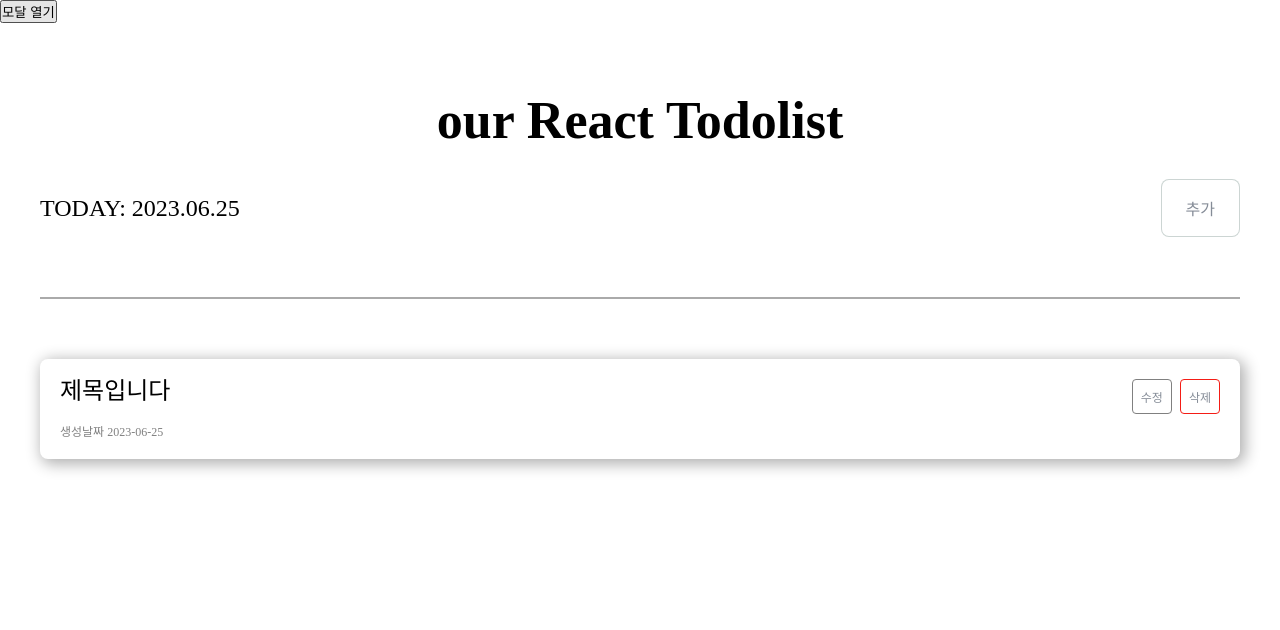
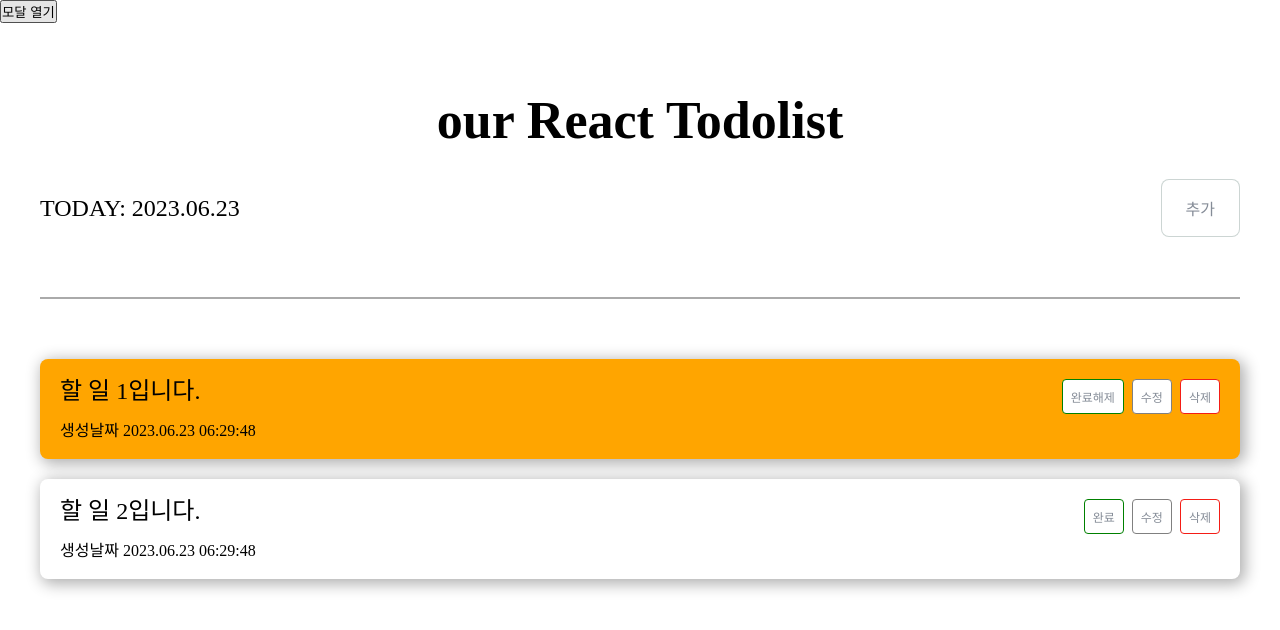
Before and after one commit to kminvita/practice_pro, a React (Create React App) app: page / in a window 1280 px wide. Shown: the top 630 px of the page. Built offline with nearby package versions, Linux system fonts and the light colour scheme.

Commit message:
Add/map이용해서 더미데이터 보여주기, dayjs, classnames로 css적용

```diff
--- a/package.json
+++ b/package.json
@@ -6,6 +6,8 @@
     "@testing-library/jest-dom": "^5.16.5",
     "@testing-library/react": "^13.4.0",
     "@testing-library/user-event": "^13.5.0",
+    "classnames": "^2.3.2",
+    "dayjs": "^1.11.8",
     "react": "^18.2.0",
     "react-dom": "^18.2.0",
     "react-scripts": "5.0.1",
--- a/src/pages/main/index.js
+++ b/src/pages/main/index.js
@@ -1,9 +1,34 @@
 import './main.css';
 import { CommonModal } from '../../components';
 import { useState } from 'react';
+import dayjs from 'dayjs';
+import cx from 'classnames';
+
+const DUMMY_TODOLIST = [
+    {
+        id: 1,
+        title: '할 일 1입니다.',
+        content: '내용 1입니다.',
+        createdAt: dayjs().format('YYYY.MM.DD HH:mm:ss'),
+        updatedAt: dayjs().format('YYYY.MM.DD HH:mm:ss'),
+        isComplete: true,
+    },
+    {
+        id: 2,
+        title: '할 일 2입니다.',
+        content: '내용 2입니다.',
+        createdAt: dayjs().format('YYYY.MM.DD HH:mm:ss'),
+        updatedAt: dayjs().format('YYYY.MM.DD HH:mm:ss'),
+        isComplete: false,
+    }
+];
+
+dayjs.locale('ko');
 
 function MainPage() {
     const [isOpen, setIsOpen] = useState(false);
+
+    const [todoList, setTodolist] = useState(DUMMY_TODOLIST);
 
     return (
         <>
@@ -11,11 +36,43 @@ function MainPage() {
             <main>
                 <h1>our React Todolist</h1>
                 <div className='Topnavbar'>
-                    <time>TODAY: 2023.06.25</time>
+                    <time>TODAY: {dayjs().format('YYYY.MM.DD')}</time>
                     <button type='button' className='addbutton'>추가</button>
                 </div>
+                <section className='todolist'>
+                    {todoList.map((item) => {
+                        return (
+                                <article key={item.id} className={cx("todoitem", { complete: item.isComplete })}>
+                                    <div>
+                                        <p className='todotitle'>{item.title}</p>
+                                        <time className='createdate'>생성날짜 {item.createdAt}</time>
+                                    </div>
+                                    <div>
+                                        <button
+                                            type='button'
+                                            className='completebutton'
+                                        >
+                                            {item.isComplete ? '완료해제' : '완료'}
+                                        </button>
+                                        <button
+                                            type='button'
+                                            className='editbutton'
+                                        >
+                                            수정
+                                        </button>
+                                        <button
+                                            type='button'
+                                            className='deletebutton'
+                                        >
+                                            삭제
+                                        </button>
+                                    </div>
+                                </article>
+                        )
+                    })}
+                </section>
                 {/* 리스트가 없을 경우에는 추가해주세요 라는 텍스트 추가할것임 */}
-                <section className='todolist'>
+                {/* <section className='todolist'>
                     <article className='todoitem'>
                         <div>
                             <p className='todotitle'>제목입니다</p>
@@ -26,7 +83,7 @@ function MainPage() {
                             <button type='button' className='deletebutton'>삭제</button>
                         </div>
                     </article>
-                </section>
+                </section> */}
             </main>
             <CommonModal isOpen={isOpen} />
         </>
--- a/src/pages/main/main.css
+++ b/src/pages/main/main.css
@@ -68,6 +68,10 @@ h1 {
     right: 0;
 }
 
+.todoitem + .todoitem {
+    margin-top: 20px;
+}
+
 .todoitem:hover {
     bottom: 4px;
     right: 4px;
@@ -104,8 +108,22 @@ h1 {
     border: 1px solid #aaaaaa;
 }
 
+.completebutton {
+    color: green;
+    border: 1px solid green;
+}
+
+.completebutton:hover {
+    color: greenyellow;
+    border: 1px solid greenyellow;
+}
+
 .todoitem button + button {
     margin-left: 8px;
+}
+
+.todoitem.complete {
+    background-color: orange;
 }
 
 .todotitle {
```
Also changed, not shown: 1 other file (tests, documents, lock files or other folders).
